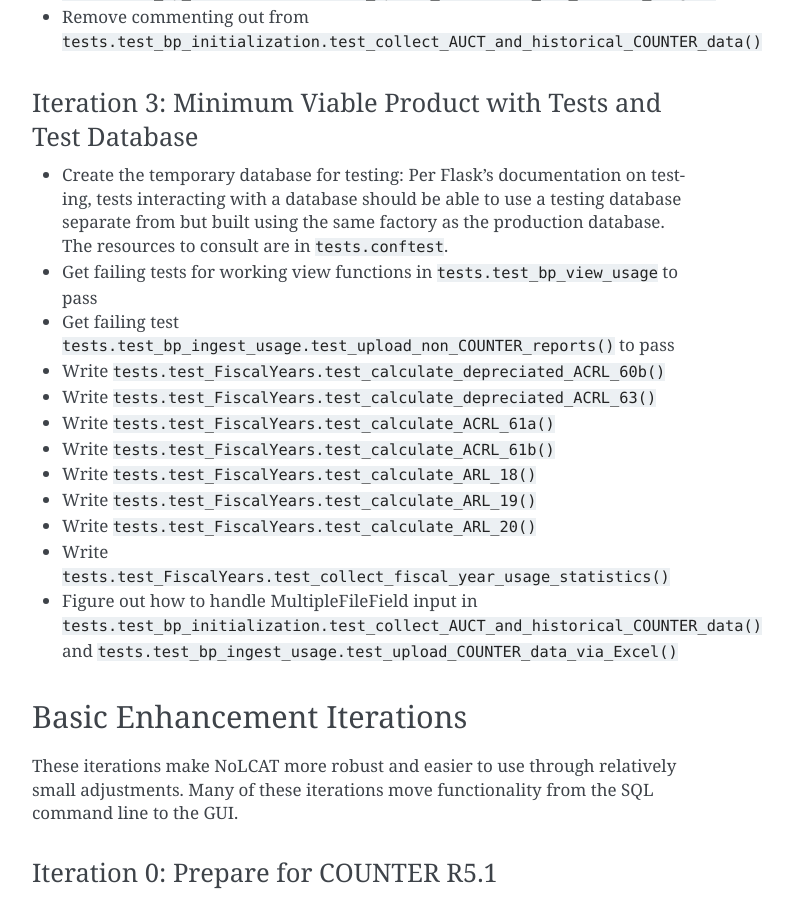
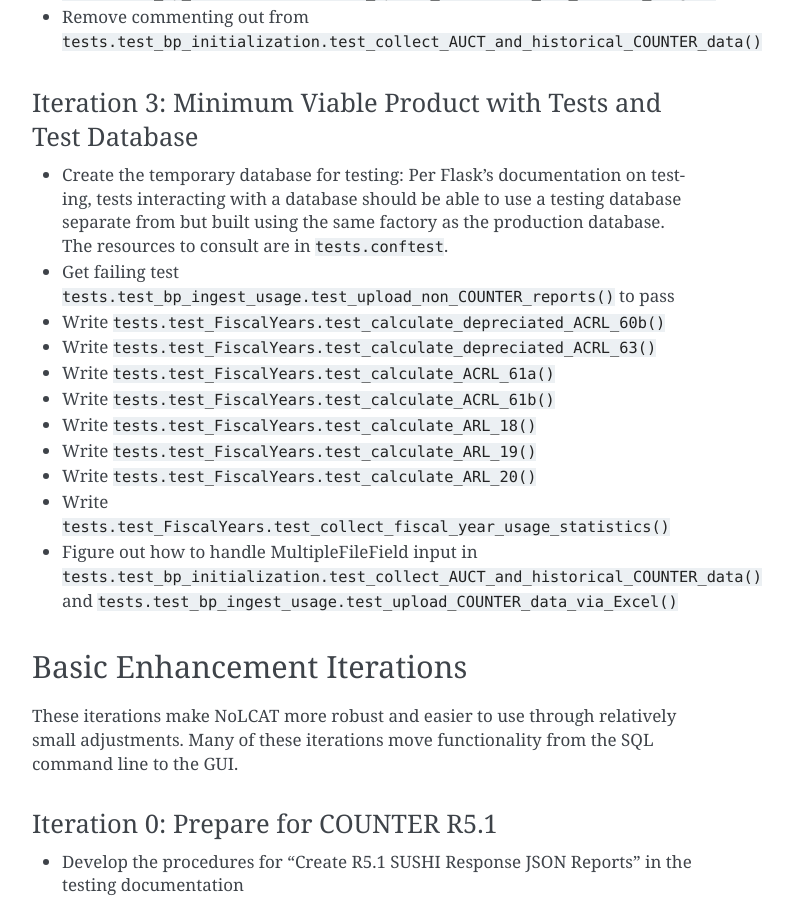
Before and after one commit to ereiskind/nolcat, a Sphinx documentation site: the page built from docs/source/roadmap.rst, in a window 1280 px wide and 900 px high, scrolled down 2150 px. Shown: the whole window, without its empty margins (388-1181 px from the left). Built offline with Sphinx 7.4.7, drawn with Linux system fonts in a browser that asks for light colours.

Commit message:
Mark `view_usage` tests as passing

```diff
--- a/docs/source/roadmap.rst
+++ b/docs/source/roadmap.rst
@@ -43,7 +43,6 @@ Iteration 2: Add Historical Data
 Iteration 3: Minimum Viable Product with Tests and Test Database
 ================================================================
 * Create the temporary database for testing: Per Flask's documentation on testing, tests interacting with a database should be able to use a testing database separate from but built using the same factory as the production database. The resources to consult are in ``tests.conftest``.
-* Get failing tests for working view functions in ``tests.test_bp_view_usage`` to pass
 * Get failing test ``tests.test_bp_ingest_usage.test_upload_non_COUNTER_reports()`` to pass
 * Write ``tests.test_FiscalYears.test_calculate_depreciated_ACRL_60b()``
 * Write ``tests.test_FiscalYears.test_calculate_depreciated_ACRL_63()``
```
Also changed, not shown: 1 other file.
